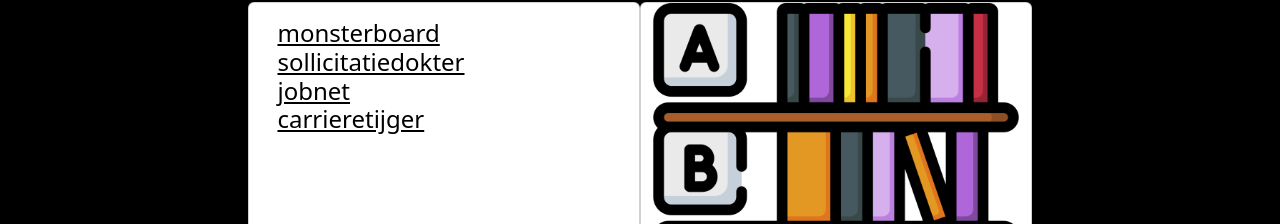
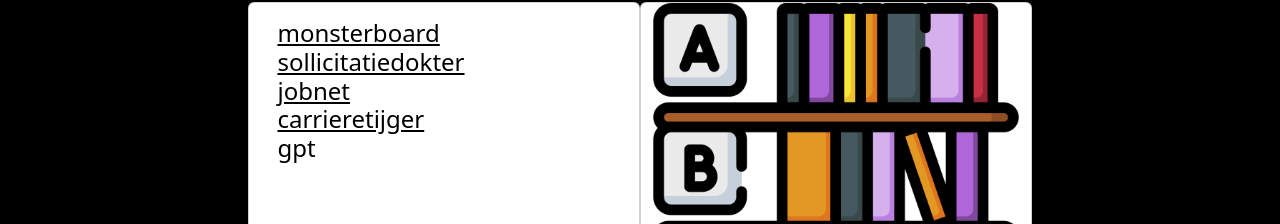
Before and after one commit to TParijs/QDT-burgerschap.github.io, a plain HTML site: page literatuur.html in a window 1280 px wide. Shown: the part 320-544 px from the top of the page. Drawn offline with nearby package versions, Linux system fonts and the light colour scheme.

Commit message:
Update literatuur.html

```diff
--- a/literatuur.html
+++ b/literatuur.html
@@ -60,7 +60,7 @@
                 <a class="text-black" href="https://sollicitatiedokter.nl/sollicitatietips/">sollicitatiedokter</a> <br>
                 <a class="text-black" href="https://www.jobnet.nl/sollicitation_hints">jobnet</a> <br>
                 <a class="text-black" href="https://www.carrieretijger.nl/carriere/solliciteren/sollicitatiebrief-en-cv/cv-maken">carrieretijger</a> <br>
-
+                <div class="text-black">gpt</div>
           </h4>
 
         </div>
```
